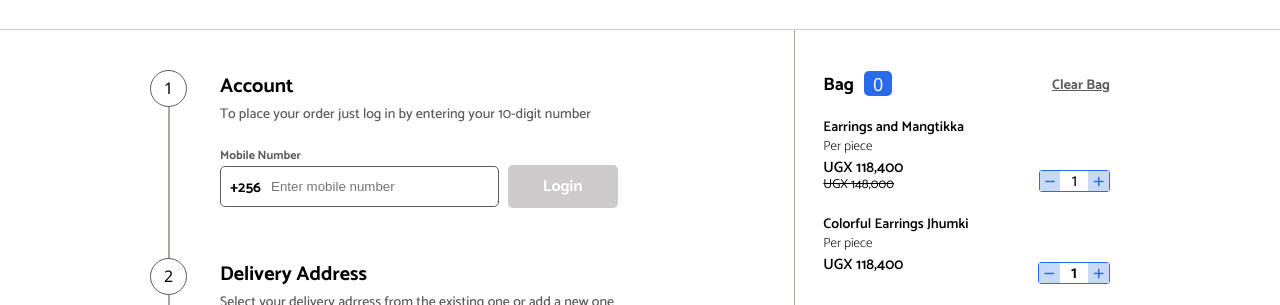
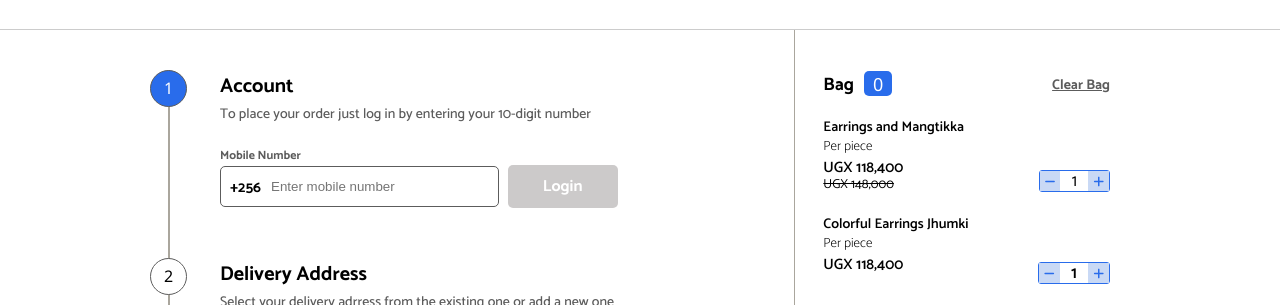
Before and after one commit to Jafarscript/sako-details, a plain HTML site: page index.html in a window 1280 px wide. Shown: the part 123-428 px from the top of the page. Drawn offline with Linux system fonts and the light colour scheme.

Commit message:
Sako marts user info page

```diff
--- a/style.css
+++ b/style.css
@@ -171,6 +171,22 @@ header p span {
   background: #fff;
   border: 1px solid rgb(92, 92, 92);
   left: 0px;
+  border-radius: 50%;
+}
+
+.bar li.active::before {
+  position: absolute;
+  content: counter(step);
+  counter-increment: step;
+  width: 35px;
+  height: 35px;
+  line-height: 35px;
+  text-align: center;
+  background: rgb(41, 108, 235);
+  border: 1px solid rgb(92, 92, 92);
+  left: 0px;
+  color: white;
+  font-weight: 500;
   border-radius: 50%;
 }
 
```
